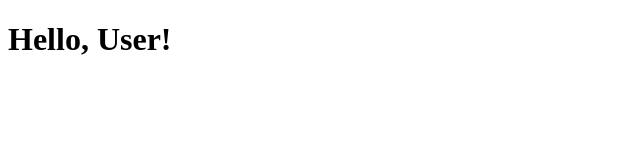
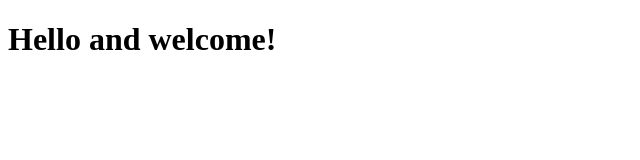
Before and after one commit to prakhar1992/test, a website: page greeting.html in a window 1280 px wide. Shown: the whole page, without its empty margins (0-640 px from the left). Drawn offline with Linux system fonts and the light colour scheme.

Commit message:
feat: Update greeting message in greeting.html

```diff
--- a/greeting.html
+++ b/greeting.html
@@ -6,6 +6,6 @@
     <title>Greeting</title>
 </head>
 <body>
-    <h1>Hello, User!</h1>
+    <h1>Hello and welcome!</h1>
 </body>
 </html>
```
